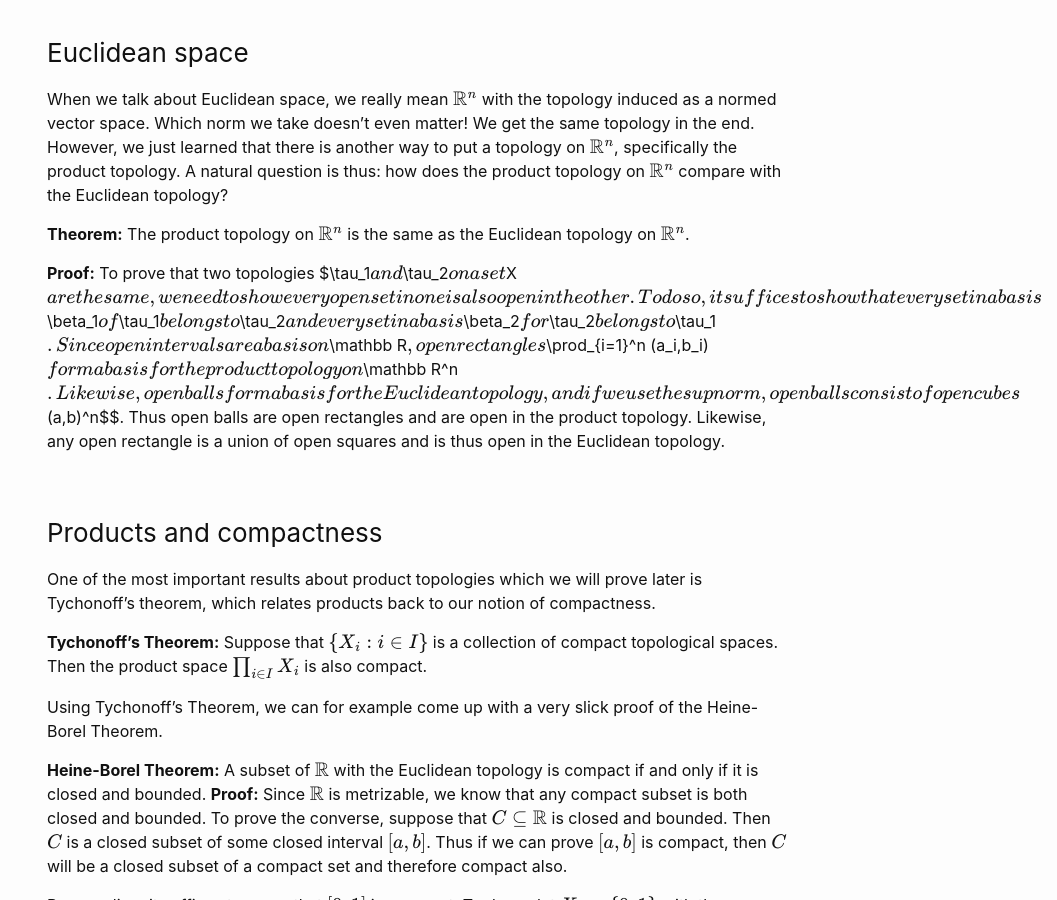
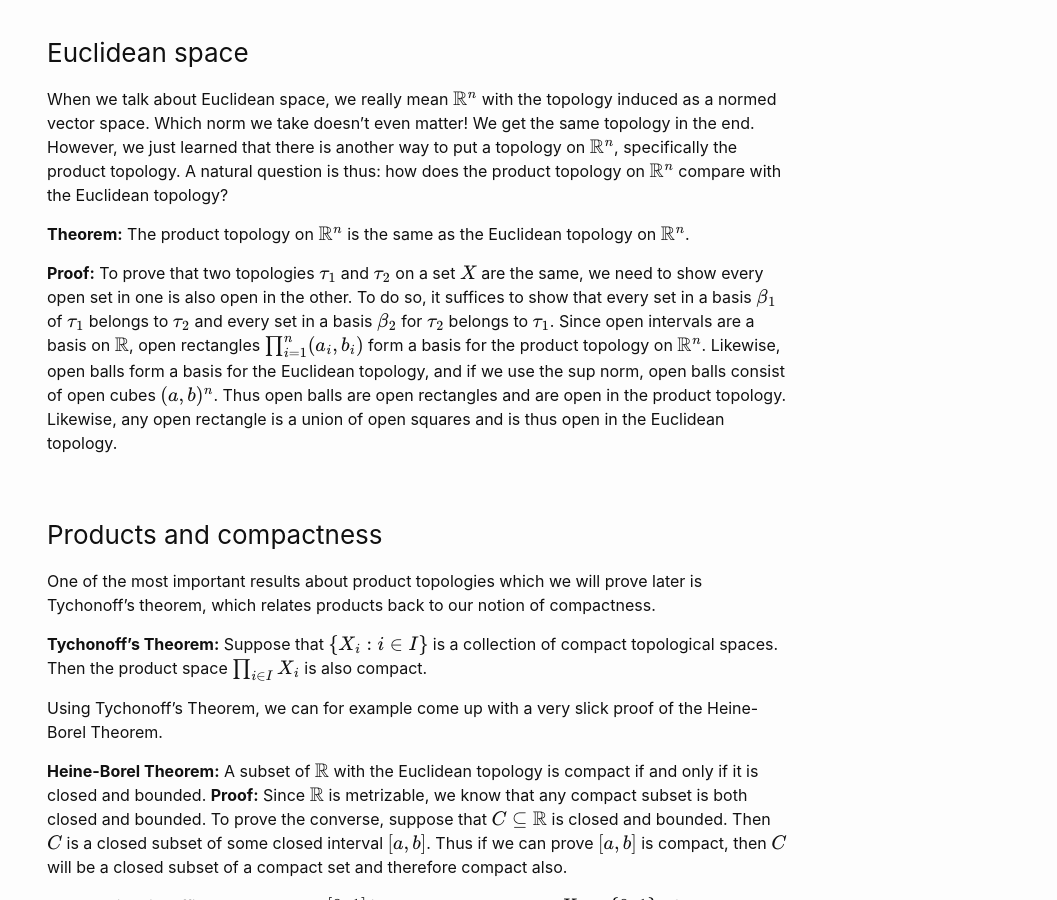
Before and after one commit to wcasper/math414fall2022, a Jekyll site: the page built from _topics/018-product-topology.md, in a window 1280 px wide and 900 px high, scrolled down 2002 px. Shown: the whole window, without its empty margins (223-1280 px from the left). Built offline with Jekyll 4.4.1, drawn with Linux system fonts in a browser that asks for light colours.

Commit message:
fixed typo

```diff
--- a/_topics/018-product-topology.md
+++ b/_topics/018-product-topology.md
@@ -85,7 +85,7 @@ However, we just learned that there is another way to put a topology on $$\mathb
 
 **Theorem:** The product topology on $$\mathbb R^n$$ is the same as the Euclidean topology on $$\mathbb R^n$$.
 
-**Proof:** To prove that two topologies $\tau_1$$ and $$\tau_2$$ on a set $$X$$ are the same, we need to show every open set in one is also open in the other.  To do so, it suffices to show that every set in a basis $$\beta_1$$ of $$\tau_1$$ belongs to $$\tau_2$$ and every set in a basis $$\beta_2$$ for $$\tau_2$$ belongs to $$\tau_1$$.
+**Proof:** To prove that two topologies $$\tau_1$$ and $$\tau_2$$ on a set $$X$$ are the same, we need to show every open set in one is also open in the other.  To do so, it suffices to show that every set in a basis $$\beta_1$$ of $$\tau_1$$ belongs to $$\tau_2$$ and every set in a basis $$\beta_2$$ for $$\tau_2$$ belongs to $$\tau_1$$.
 Since open intervals are a basis on $$\mathbb R$$, open rectangles $$\prod_{i=1}^n (a_i,b_i)$$ form a basis for the product topology on $$\mathbb R^n$$.
 Likewise, open balls form a basis for the Euclidean topology, and if we use the sup norm, open balls consist of open cubes $$(a,b)^n$$.
 Thus open balls are open rectangles and are open in the product topology.  Likewise, any open rectangle is a union of open squares and is thus open in the Euclidean topology.
```
